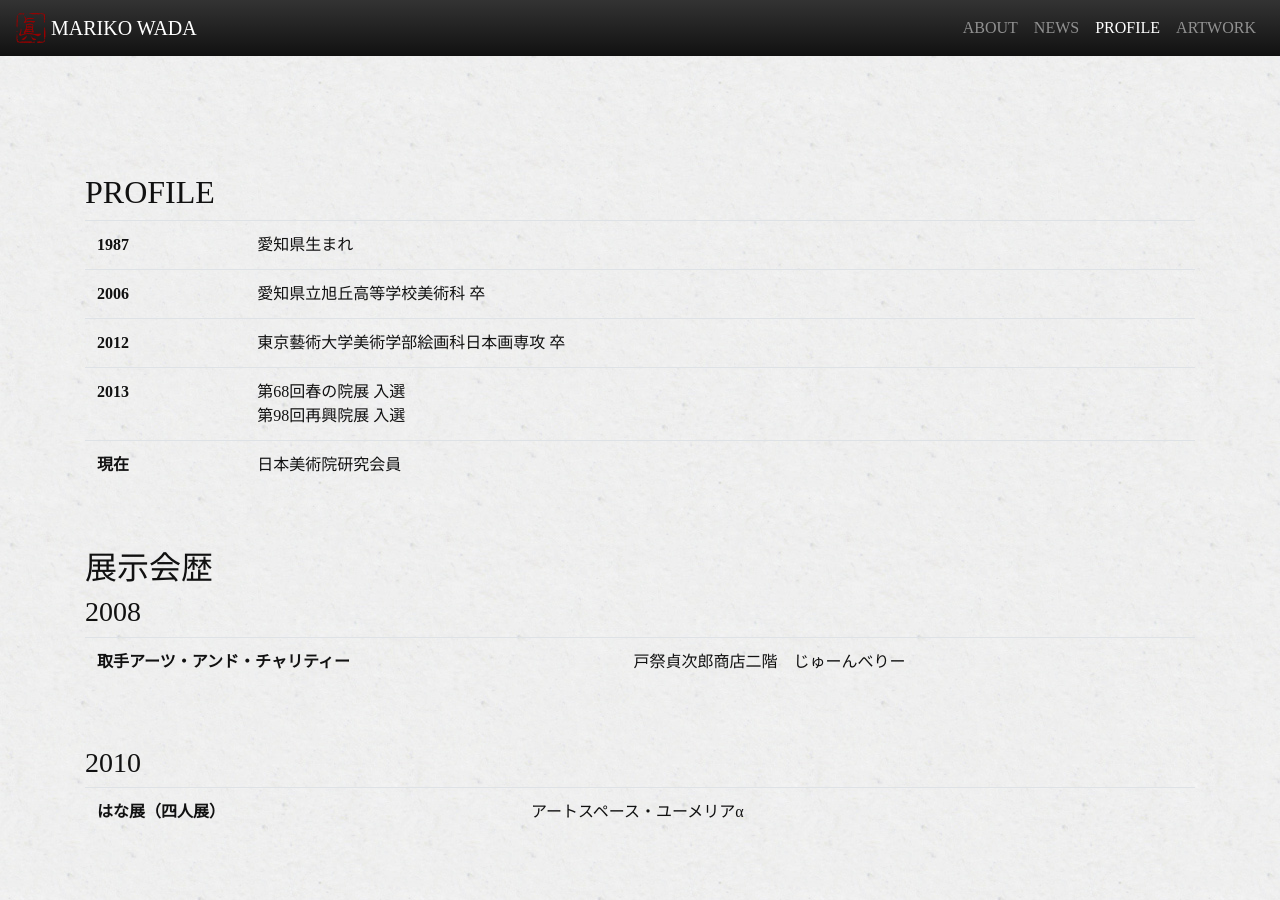
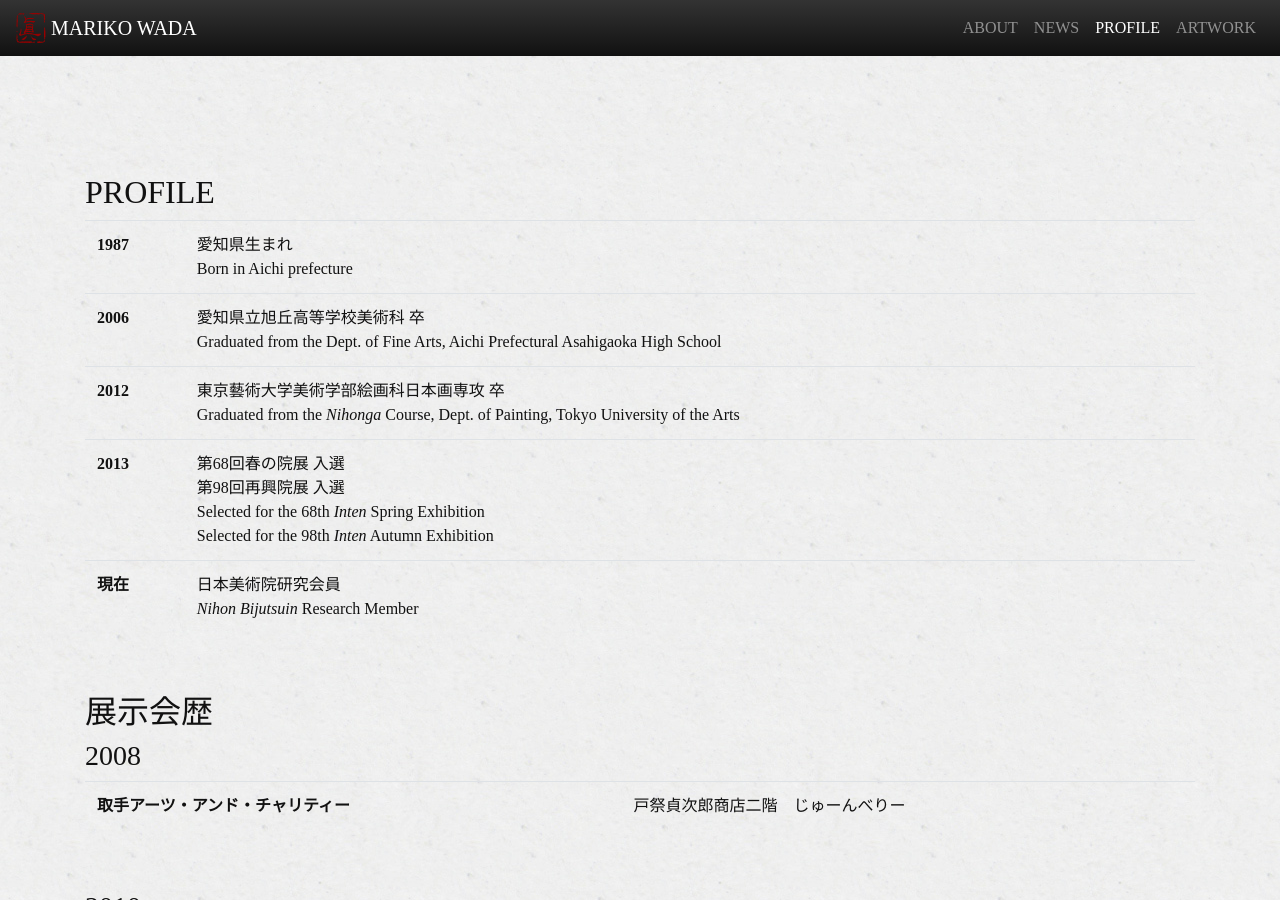
Before and after one commit to marikowadaportfolio/marikowadaportfolio.github.com, a Jekyll site: the page built from index.md, in a window 1280 px wide and 900 px high, scrolled down 2569 px. Built offline with Jekyll 4.4.1, drawn with Linux system fonts in a browser that asks for light colours; nearby versions of some CDN libraries; some web fonts are replaced.

Commit message:
Test translations to profile.html

```diff
--- a/_includes/profile.html
+++ b/_includes/profile.html
@@ -6,23 +6,25 @@
                 <tbody>
                     <tr>
                         <th scope="row">1987</th>
-                        <td>愛知県生まれ</td>
+                        <td>愛知県生まれ<br>Born in Aichi prefecture</td>
                     </tr>
                     <tr>
                         <th scope="row">2006</th>
-                        <td>愛知県立旭丘高等学校美術科 卒</td>
+                        <td>愛知県立旭丘高等学校美術科 卒<br>Graduated from the Dept. of Fine Arts, Aichi Prefectural Asahigaoka High School
+</td>
                     </tr>
                     <tr>
                         <th scope="row">2012</th>
-                        <td>東京藝術大学美術学部絵画科日本画専攻 卒</td>
+                        <td>東京藝術大学美術学部絵画科日本画専攻 卒<br>Graduated from the <em>Nihonga</em> Course, Dept. of Painting, Tokyo University of the Arts
+</td>
                     </tr>
                     <tr>
                         <th scope="row">2013</th>
-                        <td>第68回春の院展 入選<br>第98回再興院展 入選</td>
+                        <td>第68回春の院展 入選<br>第98回再興院展 入選<br>Selected for the 68th <em>Inten</em> Spring Exhibition<br>Selected for the 98th <em>Inten</em> Autumn Exhibition</td>
                     </tr>
                     <tr>
                         <th scope="row">現在</th>
-                        <td>日本美術院研究会員</td>
+                        <td>日本美術院研究会員<br><em>Nihon Bijutsuin</em> Research Member</td>
                     </tr>
                 </tbody>
             </table>
```
